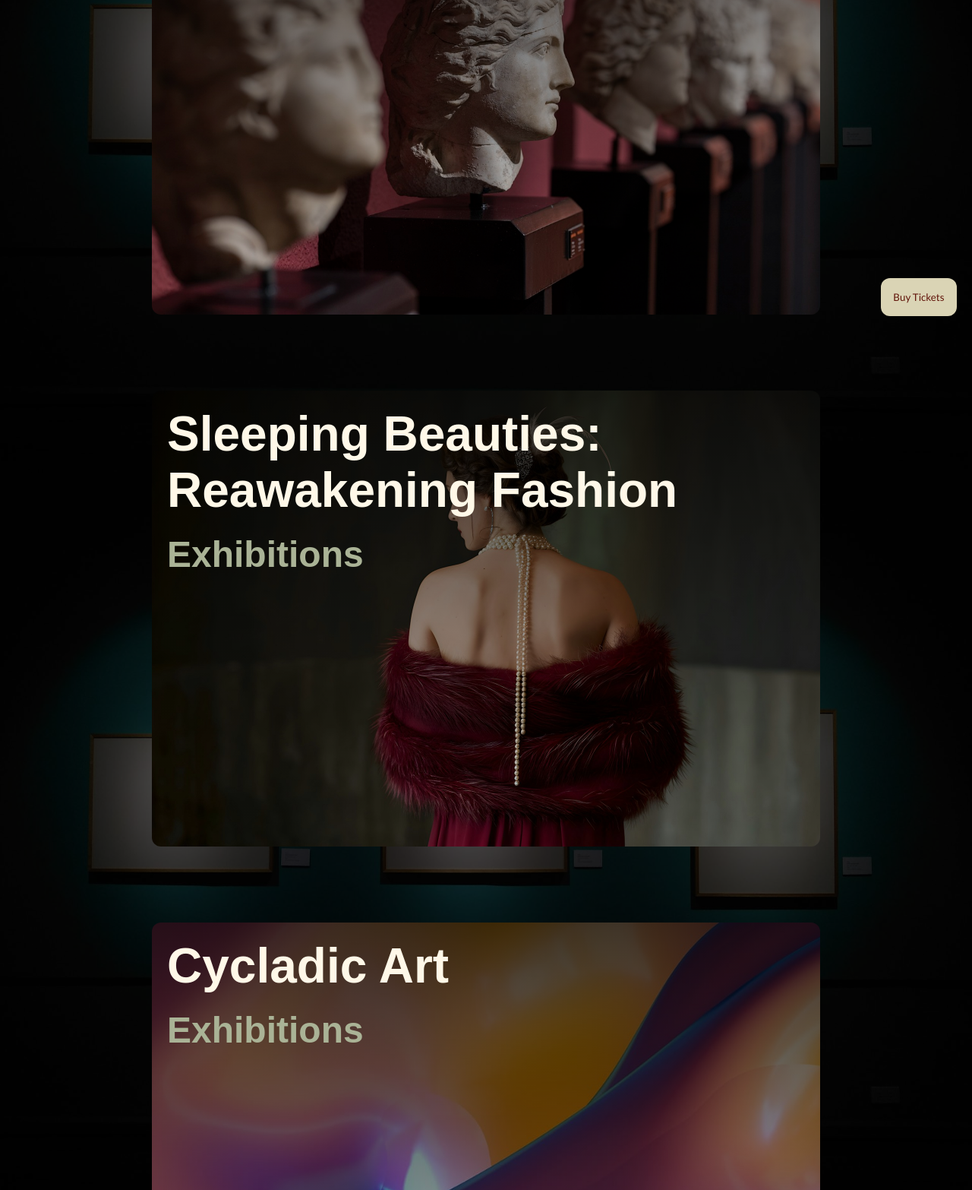
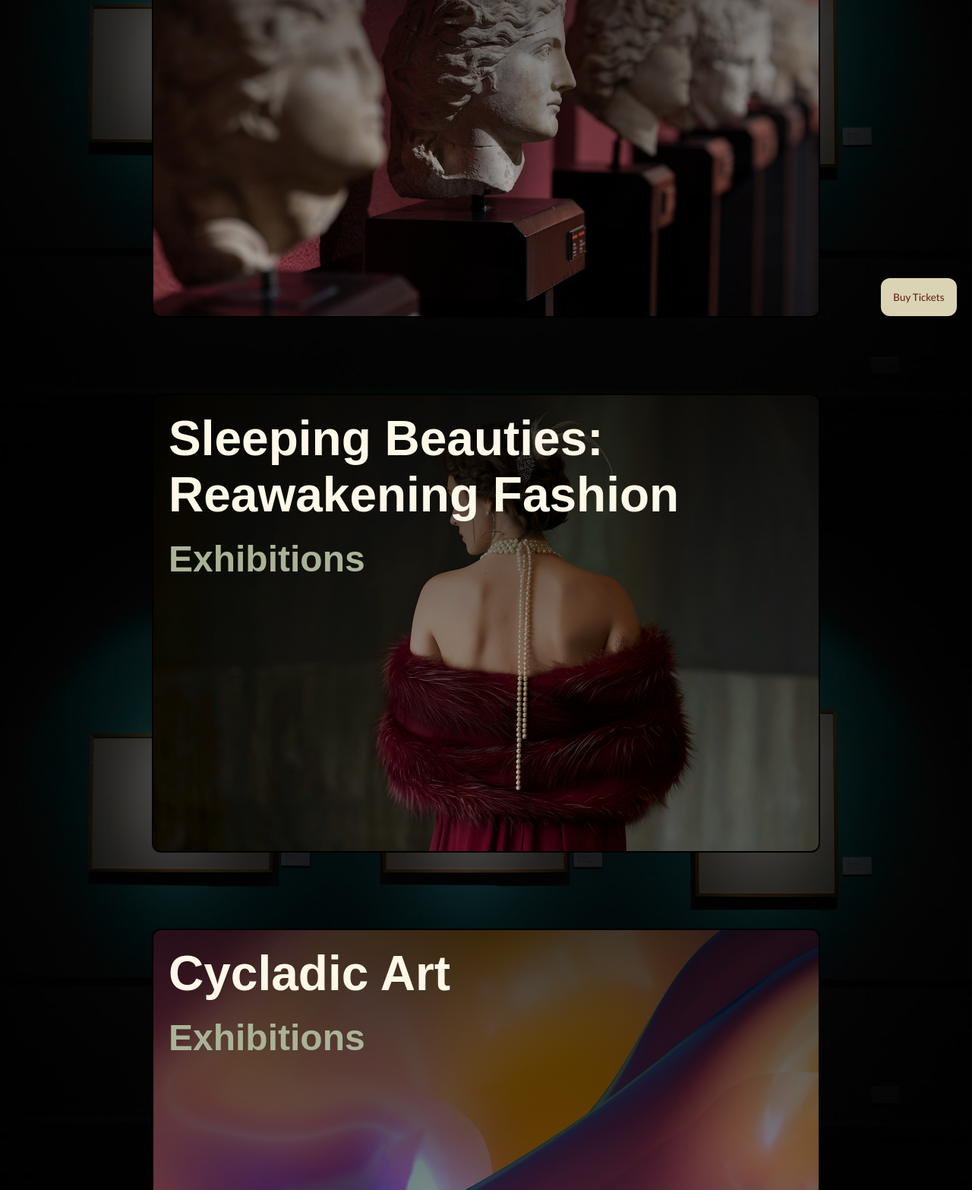
Before and after one commit to NINJAHATTORI004/SIH-2024, a website: page public/index.html in a window 1280 px wide. Shown: the part 364-1930 px from the top of the page at 76% size. Drawn offline with nearby package versions, Linux system fonts and the light colour scheme; a web font is replaced by a local one.

Commit message:
make article links and add border on hover

```diff
--- a/public/index.html
+++ b/public/index.html
@@ -28,22 +28,30 @@
       </nav>
     </header>
     <main>
+      <a href="">
         <article id="relics">
           <h2>RELICS: A New World Rises</h2>
           <h3>Exhibitions</h3>
         </article>
+      </a>
+      <a href="">
         <article id="fashion">
           <h2>Sleeping Beauties: Reawakening Fashion</h2>
           <h3>Exhibitions</h3>
         </article>
+      </a>
+      <a href="">
         <article id="cycladic">
           <h2>Cycladic Art</h2>
           <h3>Exhibitions</h3>
         </article>
+      </a>
+      <a href="">
         <article id="ganesha">
           <h2>Ganesha: Lord of New Beginnings</h2>
           <h3>Exhibitions</h3>
         </article>
+      </a>
     </main>
     <!-- Ticket Chatbot  -->
     <div id="container" class="container hidden">
--- a/public/styles.css
+++ b/public/styles.css
@@ -88,13 +88,16 @@ li {
 li:hover {
   background-color: #fff9d9;
 }
-main {
-}
 article {
   margin: 100px 200px;
   height: 600px;
   background-size: cover;
   border-radius: 12px;
+  border: #000000 2px solid;
+  transition: border 0.5s;
+}
+article:hover {
+  border: #dad4b5 2px solid;
 }
 #relics {
   background-image: linear-gradient(rgba(0, 0, 0, 0.7), rgba(0, 0, 0, 0.1)),
```
Lines whose indentation alone changed are shown as unchanged.
